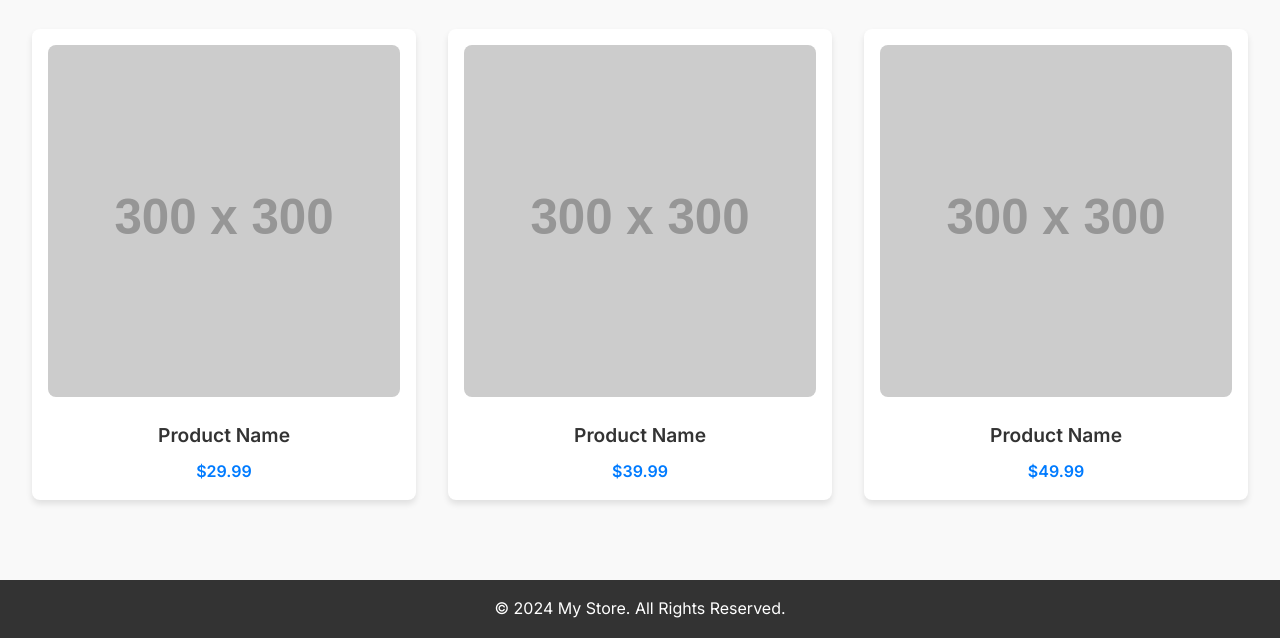
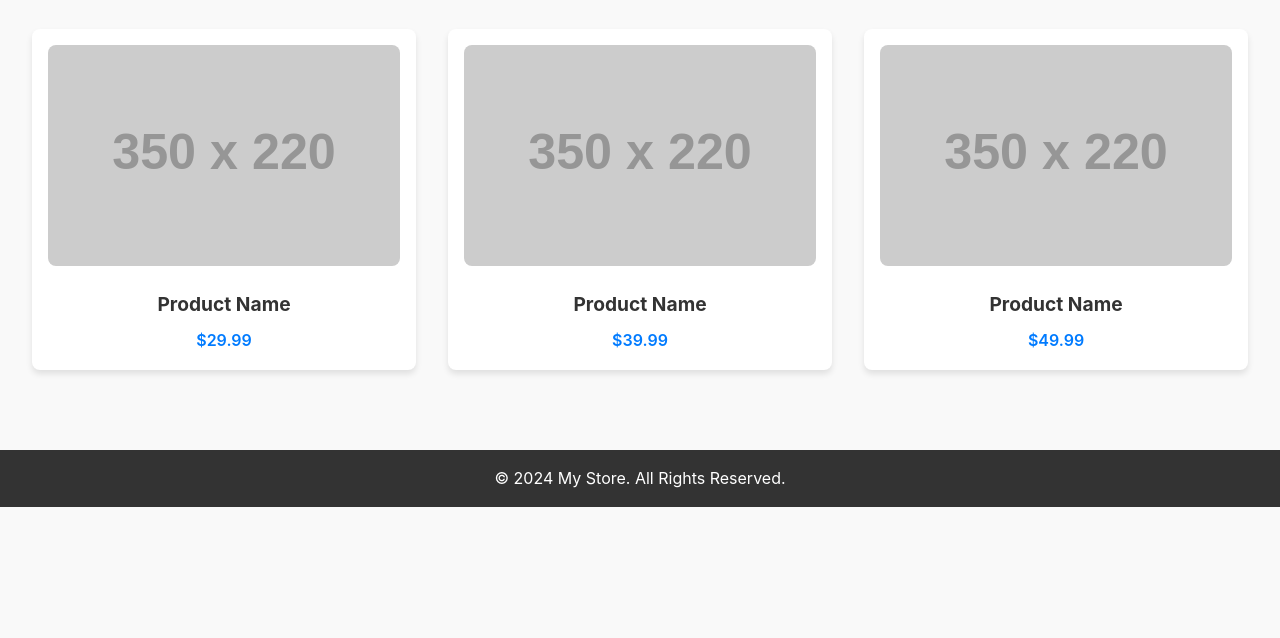
Before and after one commit to yalegoldberg/test, a plain HTML site: page index.html in a window 1280 px wide. Shown: the part 174-812 px from the top of the page. Drawn offline with Linux system fonts and the light colour scheme; placeholder pictures from the web are drawn by us.

Commit message:
Update index.html

```diff
--- a/index.html
+++ b/index.html
@@ -3,10 +3,10 @@
 <head>
   <meta charset="UTF-8">
   <meta name="viewport" content="width=device-width, initial-scale=1.0">
-  <title>Products Page</title>
+  <title>Products</title>
   <link rel="stylesheet" href="style.css">
   <link rel="preconnect" href="https://fonts.googleapis.com">
-  <link href="https://fonts.googleapis.com/css2?family=Inter:wght@400;600&display=swap" rel="stylesheet">
+  <link href="https://fonts.googleapis.com/css2?family=Open+Sans:wght@400;600&display=swap" rel="stylesheet">
 </head>
 <body>
   <!-- Header -->
@@ -22,25 +22,25 @@
     </nav>
   </header>
 
-  <!-- Products Section -->
+  <!-- Main Section -->
   <section class="products">
     <h1>Our Products</h1>
     <div class="product-grid">
       <!-- Product Card 1 -->
       <div class="product-card">
-        <img src="https://via.placeholder.com/300" alt="Product 1">
+        <img src="https://via.placeholder.com/350x220" alt="Product 1">
         <h2>Product Name</h2>
         <p>$29.99</p>
       </div>
       <!-- Product Card 2 -->
       <div class="product-card">
-        <img src="https://via.placeholder.com/300" alt="Product 2">
+        <img src="https://via.placeholder.com/350x220" alt="Product 2">
         <h2>Product Name</h2>
         <p>$39.99</p>
       </div>
       <!-- Product Card 3 -->
       <div class="product-card">
-        <img src="https://via.placeholder.com/300" alt="Product 3">
+        <img src="https://via.placeholder.com/350x220" alt="Product 3">
         <h2>Product Name</h2>
         <p>$49.99</p>
       </div>
```
